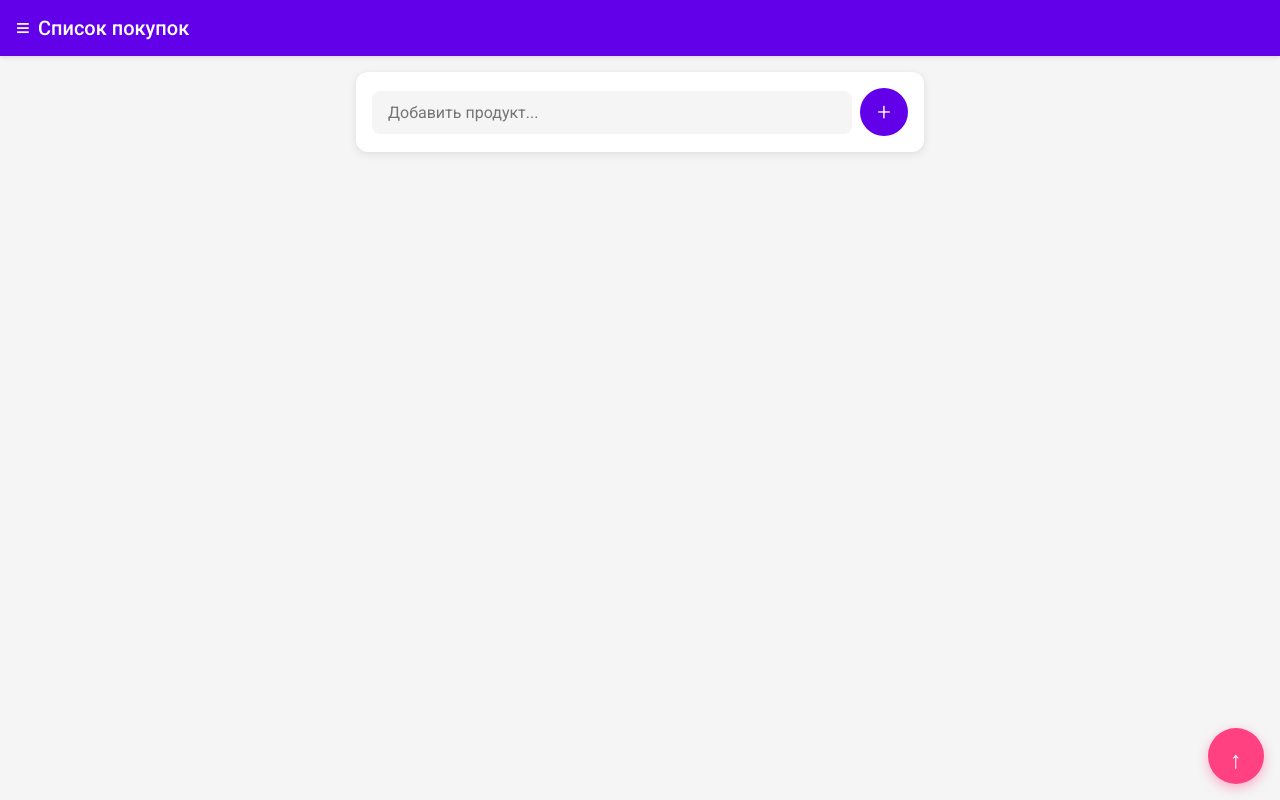
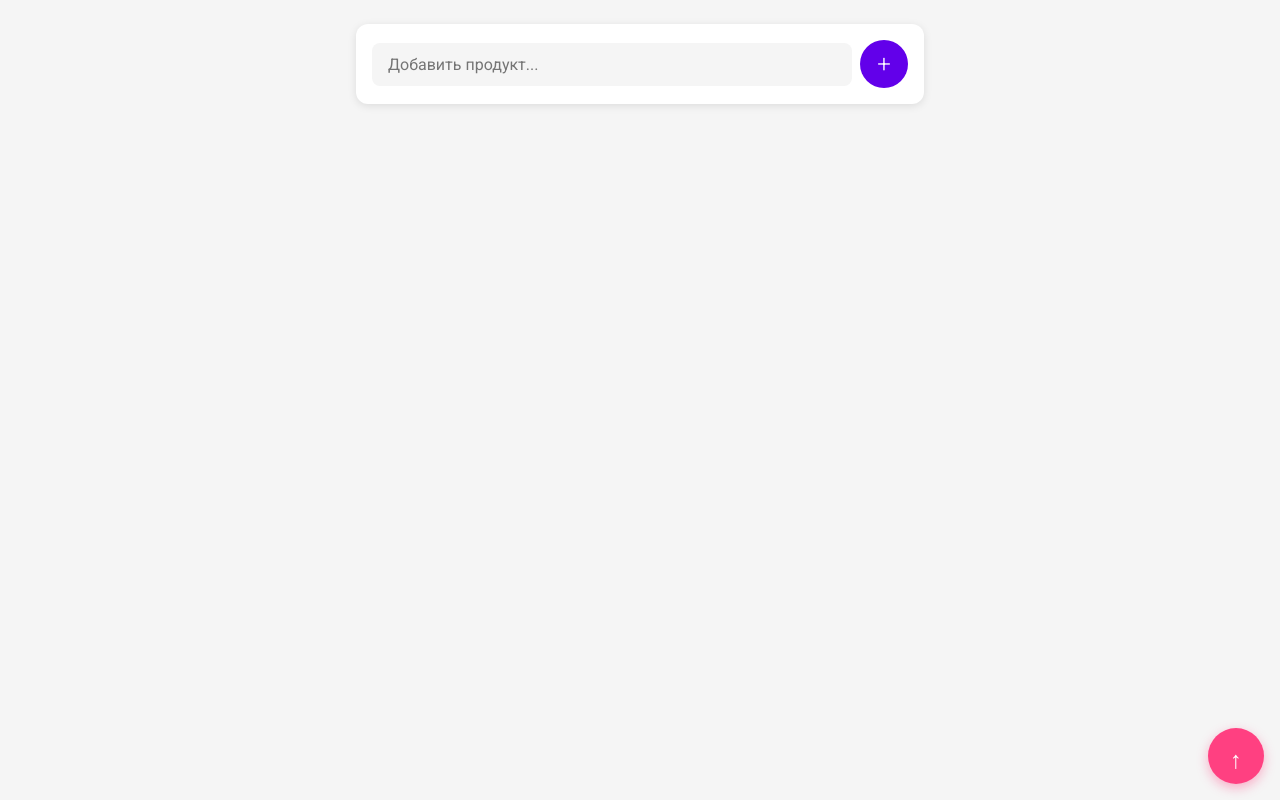
Before and after one commit to gyuiltylizard/shopping-list-app, a website: page www/index.html in a window 1280 px wide. Drawn offline with Linux system fonts and the light colour scheme.

Commit message:
Убрана шапка приложения - чистый дизайн

```diff
--- a/www/index.html
+++ b/www/index.html
@@ -32,25 +32,7 @@
         }
 
         .app-bar {
-            height: 56px;
-            background: #6200ea;
-            display: flex;
-            align-items: center;
-            padding: 0 16px;
-            box-shadow: 0 2px 4px rgba(0,0,0,0.1);
-        }
-
-        .app-bar h1 {
-            color: white;
-            font-size: 20px;
-            font-weight: 500;
-            margin-left: 8px;
-        }
-
-        .menu-icon {
-            color: white;
-            cursor: pointer;
-            font-size: 24px;
+            display: none;
         }
 
         .content {
@@ -58,6 +40,7 @@
             padding-bottom: 80px;
             max-width: 600px;
             margin: 0 auto;
+            padding-top: 24px;
         }
 
         .recipes-stories {
@@ -318,10 +301,7 @@
 <body>
 
 
-    <div class="app-bar">
-        <span class="menu-icon">≡</span>
-        <h1 id="appTitle">Список покупок</h1>
-    </div>
+
 
     <div class="content">
         <div class="recipes-stories">
```
